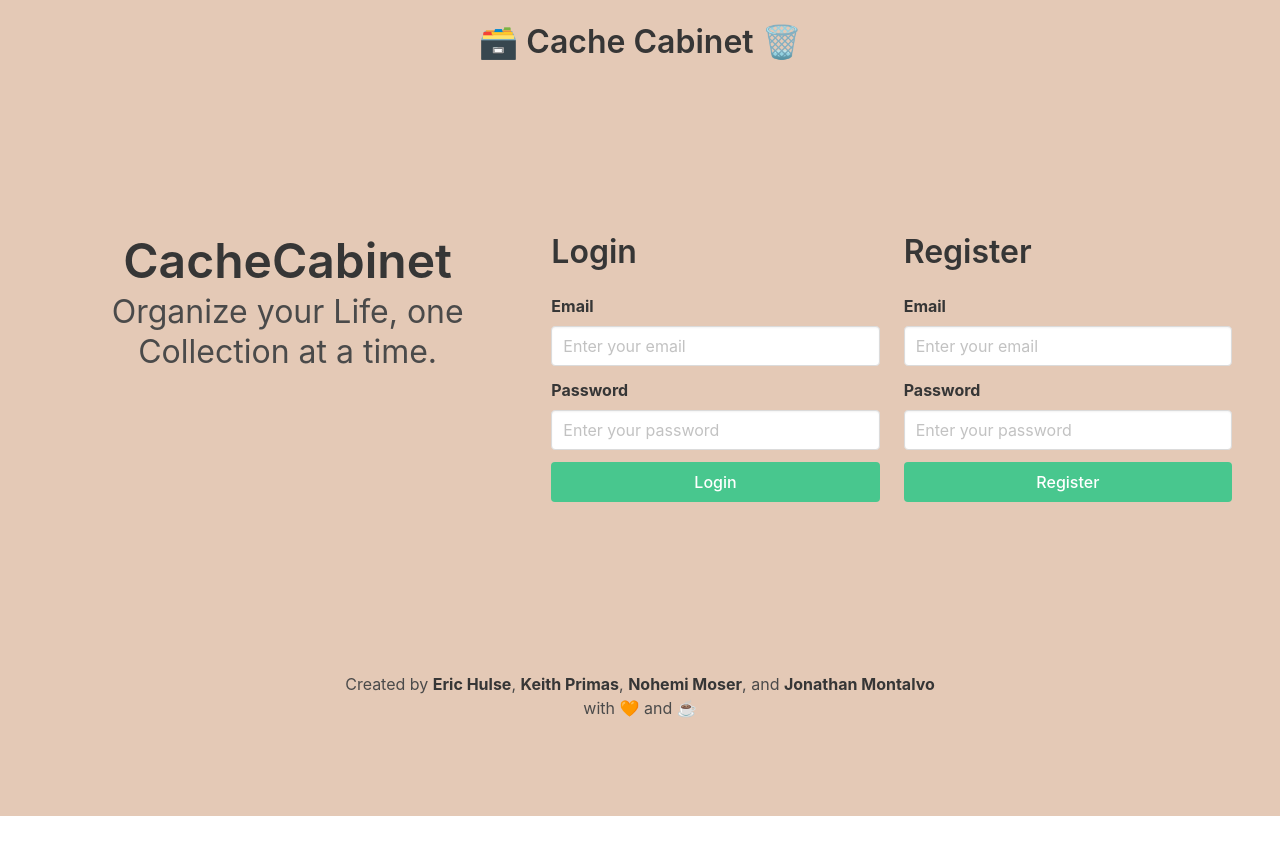
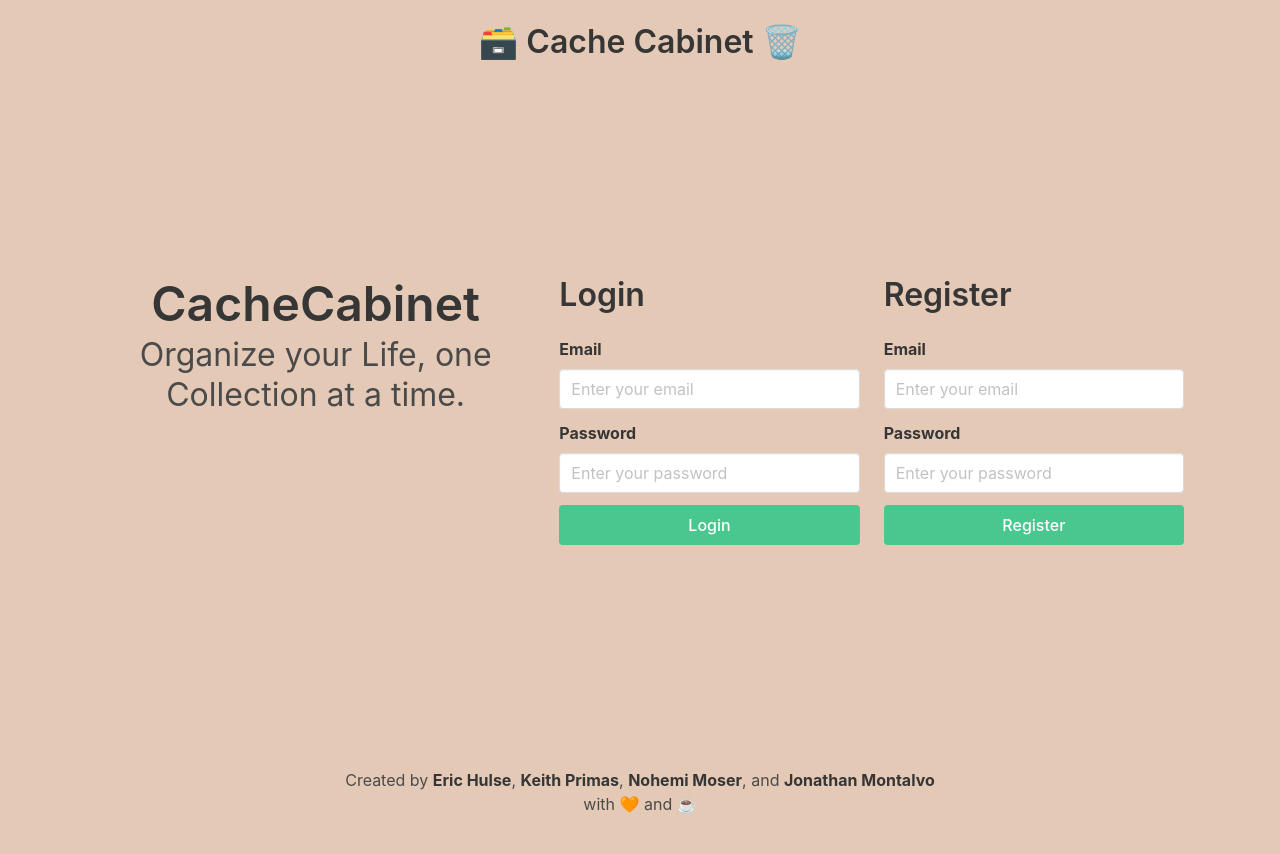
Before and after one commit to sempercuriosus/CacheCabinet, a React (Vite) app in the folder cachecabinet/Client/: page / in a window 1280 px wide. Shown: the top 854 px of the page. Before the commit the page ends 816 px from the top, so only its background shows below. Built offline with nearby package versions, Linux system fonts and the light colour scheme.

Commit message:
added parent section

```diff
--- a/cachecabinet/Client/src/App.jsx
+++ b/cachecabinet/Client/src/App.jsx
@@ -37,7 +37,9 @@ function App() {
   return (
     <ApolloProvider client={client}>
       <Header />
-      <Outlet />
+      <section className='section'>
+        <Outlet />
+      </section>
       <Footer />
     </ApolloProvider>
   );
```
